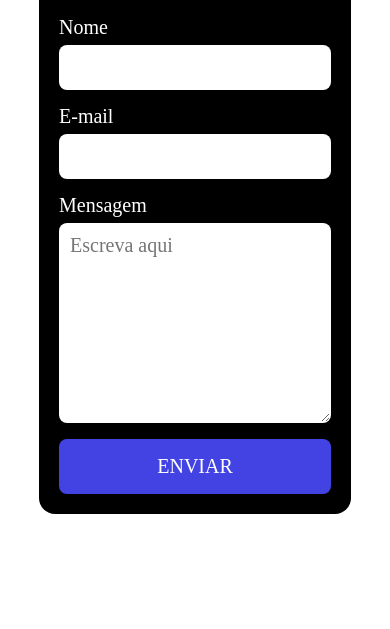
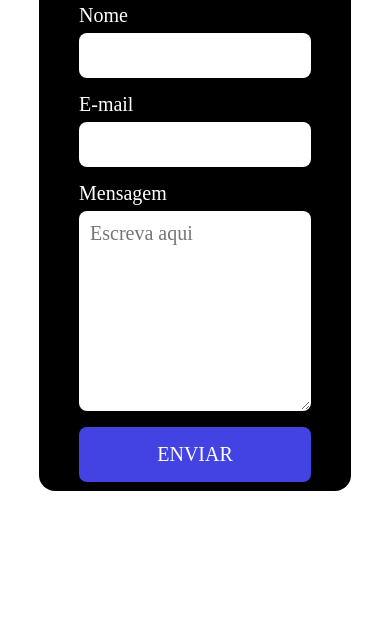
Before and after one commit to KalelBaiao/Revista-Literaria, a plain HTML site: page src/contato.html in a window 390 px wide. Shown: the part 285-914 px from the top of the page. Drawn offline with nearby package versions, Linux system fonts and the light colour scheme; a web font is replaced by a local one.

Commit message:
atualização na responsividade

```diff
--- a/styles/contato.css
+++ b/styles/contato.css
@@ -19,11 +19,13 @@ main {
   align-items: center;
   flex-direction: column;
   width: 100%;
-  min-height: 600px;
+  max-width: 600px;
+  height: 600px;
   /* padding-bottom: 50px; */
   border-radius: 16px;
   background-color: black;
-  padding: 20px;
+  padding: 20px 40px;
+  margin: auto;
 }
 
 h1,
@@ -79,7 +81,7 @@ h2 {
   cursor: pointer;
   transition: 0.2s;
 }
-@media (max-width: 650px) {
+@media (max-width: 700px) {
   .container-contato h1 {
     font-size: 2rem;
   }
--- a/styles/style.css
+++ b/styles/style.css
@@ -112,7 +112,7 @@ main {
 .container-principal {
   display: block;
   width: 100%;
-  height: 100%;
+  height: 600px;
   border-radius: 16px;
   background-color: white;
 }
@@ -121,6 +121,7 @@ main {
   justify-content: center;
   align-items: center;
   width: 100%;
+  height: 100%;
   min-height: 600px;
   border-radius: 16px;
   position: relative;
@@ -283,7 +284,7 @@ p {
   }
   .artigo-principal {
     flex-direction: column;
-    height: 85%;
+    height: 100%;
   }
   .menu {
     position: relative;
```
